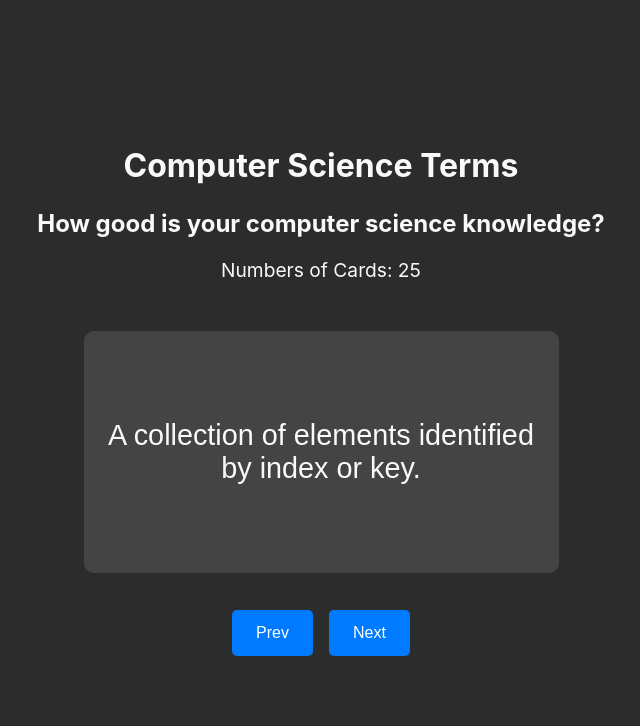
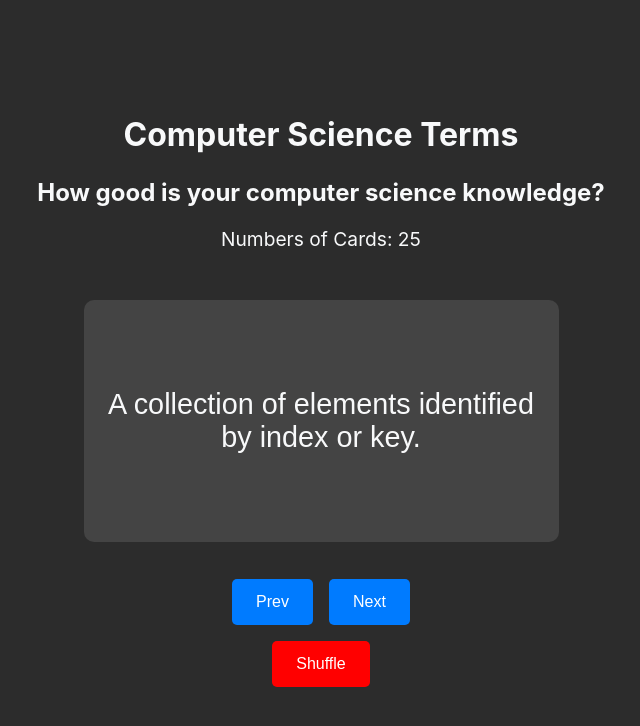
Before and after one commit to IlanLey/AlgoCard, a React (Vite) app: page / in a window 1280 px wide. Shown: the top 726 px of the page, without its empty margins (319-959 px from the left). Built offline with nearby package versions, Linux system fonts and the light colour scheme.

Commit message:
Added a Shuffle Button

```diff
--- a/src/IndexCard.jsx
+++ b/src/IndexCard.jsx
@@ -64,6 +64,12 @@ function IndexCard() {
         setFlip(false);
     }
 
+
+    // Shuffle Next Card
+    const shuffleCard = () => {
+        setIndex(Math.floor(Math.random() * computerScienceTerms.length));
+    }
+
     return (
         <>
             <button className="flashcard" onClick={flipCard}>
@@ -73,6 +79,7 @@ function IndexCard() {
                 <button className="flipCard" onClick={prevCard}>Prev</button>
                 <button className="flipCard" onClick={nextCard}>Next</button>
             </div>
+            <button className="shuffleCard" onClick={shuffleCard}>Shuffle</button>
         </>
     );
 }
--- a/src/index.css
+++ b/src/index.css
@@ -76,3 +76,11 @@ button:hover {
   margin-bottom: 1em;
   display: inline;
 }
+
+.shuffleCard {
+  background-color: red;
+}
+
+.shuffleCard:hover {
+  background-color: darkred;
+}
```
